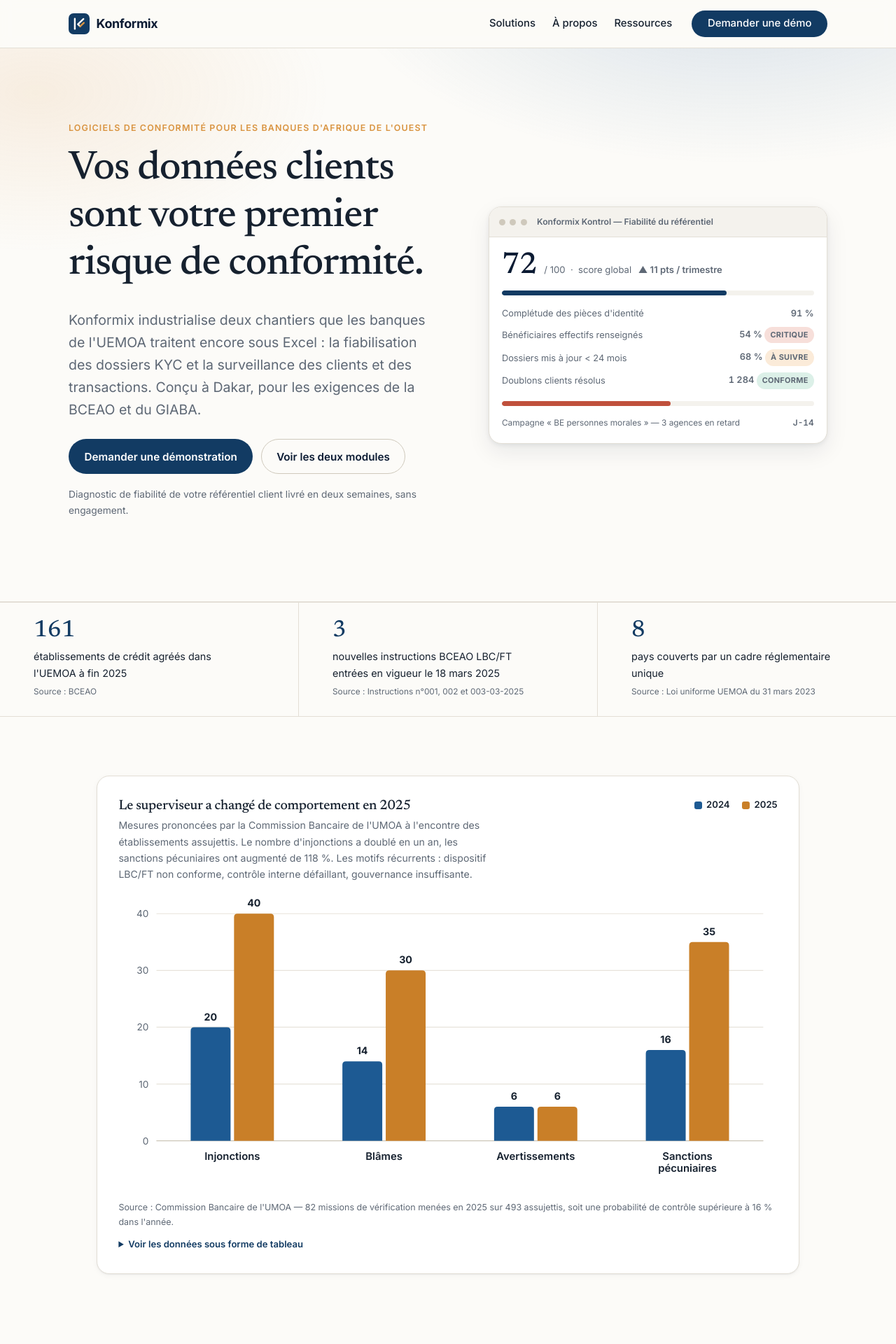
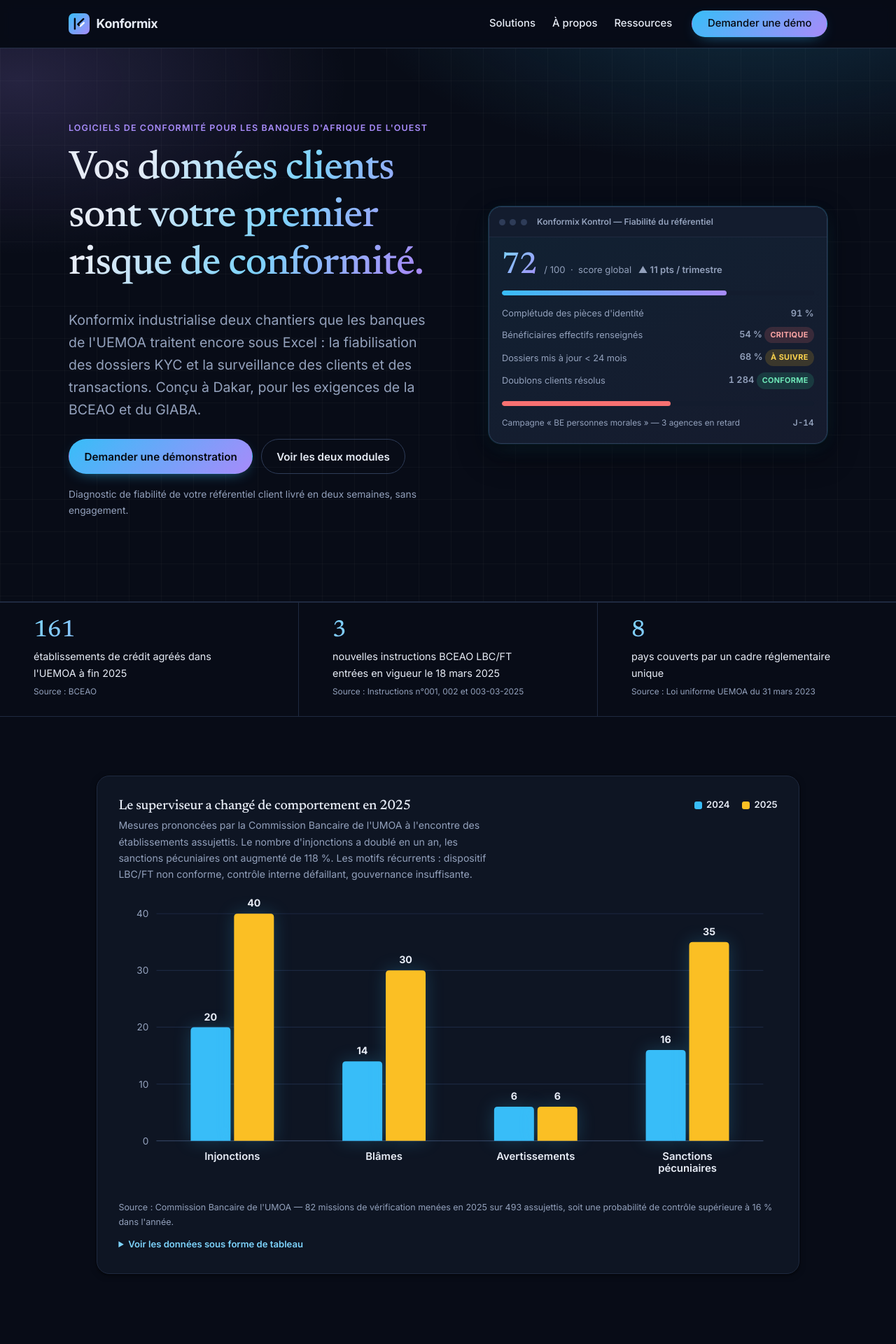
Before and after one commit to fallzy2211/konformix-site, a Django app: page / in a window 1280 px wide. Shown: the top 1920 px of the page at 70% size. Run offline with Django 5.2, Linux system fonts and the light colour scheme.

Commit message:
Charte nuit : fond sombre, accents cyan et violet
Bascule complete de la palette dans le bloc :root, les composants suivant les
variables sans modification de structure :

- fonds nuit, surfaces translucides, lignes sourdes ;
- cyan pour l'action, violet pour l'accent editorial, degrade des deux sur le
  titre de premier niveau, le score de la maquette et les chiffres cles ;
- lueurs ajoutees au survol des cartes, jamais portantes : une bordure lisible
  reste dessous ;
- grille en perspective legere et halos colores sur le heros et le bandeau
  d'appel ;
- logo et favicon repris en degrade de marque, meta theme-color et
  color-scheme declarees.

Contrastes verifies : tous les couples texte / fond depassent 4,5:1, les deux
series du graphique 3:1 avec une separation daltonisme conservee (cyan / ambre).

Co-Authored-By: Claude Opus 5 <noreply@anthropic.com>

```diff
--- a/static/css/site.css
+++ b/static/css/site.css
@@ -4,25 +4,32 @@
    ========================================================================== */
 
 :root {
-  /* Couleurs de marque */
-  --ink:        #0B1B33;
-  --ink-deep:   #061020;
-  --brand:      #123B63;
-  --brand-soft: #1D5A93;
-  --accent:     #D99441;
-  --accent-soft:#F4E2CB;
-  --signal:     #2F9E7E;
-  --danger:     #C0503C;
+  /* Couleurs de marque — charte nuit.
+     Le cyan porte l'action, le violet l'accent editorial ; les deux ne se
+     croisent jamais sur un meme texte, pour garder le contraste mesurable. */
+  --ink:        #05080F;
+  --ink-deep:   #03050B;
+  --brand:      #38BDF8;
+  --brand-soft: #7DD3FC;
+  --brand-deep: #0EA5E9;
+  --accent:     #A78BFA;
+  --accent-soft:#241E45;
+  --signal:     #34D399;
+  --danger:     #F87171;
 
-  --paper:      #FCFBF8;
-  --surface:    #FFFFFF;
-  --surface-alt:#F4F2ED;
-  --line:       #E3DFD6;
-  --line-strong:#CFC9BC;
+  --paper:      #080C17;
+  --surface:    #0E1523;
+  --surface-alt:#131C2E;
+  --line:       #1F2A40;
+  --line-strong:#2E3C58;
 
-  --text:       #16212F;
-  --text-muted: #5E6875;
-  --text-invert:#F3F1EC;
+  --text:       #E7ECF6;
+  --text-muted: #93A1BC;
+  --text-invert:#E7ECF6;
+
+  /* Lueurs — jamais portantes : elles s'ajoutent a une bordure lisible. */
+  --glow-brand: 0 0 0 1px rgba(56,189,248,.28), 0 8px 30px -12px rgba(56,189,248,.45);
+  --glow-accent:0 0 0 1px rgba(167,139,250,.30), 0 8px 30px -12px rgba(167,139,250,.45);
 
   /* Typographie */
   --font-display: "Newsreader", Georgia, "Times New Roman", serif;
@@ -35,13 +42,13 @@
   --gutter: clamp(1.25rem, 4vw, 3rem);
   --radius: 10px;
   --radius-lg: 18px;
-  --shadow-sm: 0 1px 2px rgba(11, 27, 51, .06), 0 2px 8px rgba(11, 27, 51, .04);
-  --shadow-md: 0 2px 6px rgba(11, 27, 51, .07), 0 12px 32px rgba(11, 27, 51, .08);
+  --shadow-sm: 0 1px 2px rgba(0, 0, 0, .5), 0 2px 10px rgba(0, 0, 0, .35);
+  --shadow-md: 0 4px 12px rgba(0, 0, 0, .55), 0 18px 44px rgba(0, 0, 0, .45);
 }
 
 /* ---------- Reset ---------- */
 *, *::before, *::after { box-sizing: border-box; }
-html { -webkit-text-size-adjust: 100%; scroll-behavior: smooth; }
+html { -webkit-text-size-adjust: 100%; scroll-behavior: smooth; color-scheme: dark; }
 body {
   margin: 0;
   font-family: var(--font-body);
@@ -56,6 +63,16 @@ a { color: var(--brand); text-decoration-thickness: 1px; text-underline-offset:
 a:hover { color: var(--brand-soft); }
 h1, h2, h3, h4 { line-height: 1.18; margin: 0 0 .6em; font-weight: 600; letter-spacing: -.015em; }
 h1 { font-family: var(--font-display); font-size: clamp(2.1rem, 5.2vw, 3.6rem); font-weight: 500; letter-spacing: -.02em; }
+/* Degrade reserve au titre de premier niveau : un repli en couleur pleine est
+   declare avant, pour les moteurs sans background-clip. */
+.hero h1 {
+  color: var(--text);
+  background: linear-gradient(120deg, var(--text) 18%, var(--brand-soft) 58%, var(--accent) 96%);
+  -webkit-background-clip: text; background-clip: text;
+}
+@supports (background-clip: text) or (-webkit-background-clip: text) {
+  .hero h1 { color: transparent; }
+}
 h2 { font-family: var(--font-display); font-size: clamp(1.6rem, 3.4vw, 2.3rem); font-weight: 500; }
 h3 { font-size: clamp(1.1rem, 2vw, 1.3rem); }
 p { margin: 0 0 1.1em; }
@@ -97,12 +120,15 @@ ul, ol { margin: 0 0 1.1em; padding-left: 1.2em; }
   text-decoration: none; transition: background .15s, color .15s, border-color .15s, transform .15s;
 }
 .btn:hover { transform: translateY(-1px); }
-.btn--primary { background: var(--brand); color: #fff; }
-.btn--primary:hover { background: var(--brand-soft); color: #fff; }
-.btn--accent { background: var(--accent); color: #241505; }
-.btn--accent:hover { background: #E7A75C; color: #241505; }
-.btn--ghost { border-color: var(--line-strong); color: var(--ink); background: transparent; }
-.btn--ghost:hover { border-color: var(--ink); background: rgba(11,27,51,.04); color: var(--ink); }
+.btn--primary {
+  background: linear-gradient(135deg, var(--brand) 0%, var(--accent) 100%);
+  color: #05080F; box-shadow: 0 6px 22px -12px rgba(56,189,248,.9);
+}
+.btn--primary:hover { color: #05080F; box-shadow: 0 10px 28px -10px rgba(124,150,250,.95); }
+.btn--accent { background: var(--accent); color: #120C26; }
+.btn--accent:hover { background: var(--brand-soft); color: #04141F; }
+.btn--ghost { border-color: var(--line-strong); color: var(--text); background: transparent; }
+.btn--ghost:hover { border-color: var(--brand); background: rgba(56,189,248,.08); color: var(--brand-soft); }
 .section--ink .btn--ghost { border-color: rgba(255,255,255,.32); color: #fff; }
 .section--ink .btn--ghost:hover { background: rgba(255,255,255,.08); color: #fff; }
 .btn-row { display: flex; flex-wrap: wrap; gap: .7rem; }
@@ -110,7 +136,7 @@ ul, ol { margin: 0 0 1.1em; padding-left: 1.2em; }
 /* ---------- En-tête ---------- */
 .site-header {
   position: sticky; top: 0; z-index: 100;
-  background: rgba(252, 251, 248, .88);
+  background: rgba(8, 12, 23, .82);
   backdrop-filter: saturate(150%) blur(10px);
   border-bottom: 1px solid var(--line);
 }
@@ -118,7 +144,7 @@ ul, ol { margin: 0 0 1.1em; padding-left: 1.2em; }
   display: flex; align-items: center; gap: 1.5rem;
   min-height: 68px;
 }
-.brandmark { display: inline-flex; align-items: center; gap: .6rem; text-decoration: none; color: var(--ink); }
+.brandmark { display: inline-flex; align-items: center; gap: .6rem; text-decoration: none; color: var(--text); }
 .brandmark__glyph { width: 30px; height: 30px; flex: none; }
 .brandmark__word { font-weight: 650; font-size: 1.12rem; letter-spacing: -.02em; }
 .nav { margin-left: auto; display: flex; align-items: center; gap: 1.5rem; }
@@ -126,15 +152,15 @@ ul, ol { margin: 0 0 1.1em; padding-left: 1.2em; }
   color: var(--text); text-decoration: none; font-size: .93rem; font-weight: 500;
   padding-block: .35rem; border-bottom: 2px solid transparent;
 }
-.nav a:hover { color: var(--brand); }
-.nav a[aria-current="page"] { border-bottom-color: var(--accent); color: var(--ink); }
+.nav a:hover { color: var(--brand-soft); }
+.nav a[aria-current="page"] { border-bottom-color: var(--accent); color: var(--text); }
 .nav__cta { margin-left: .25rem; }
 /* Le bouton de la barre de navigation est un <a> : il doit garder sa couleur de bouton. */
-.nav a.btn--primary { color: #fff; border-bottom-color: transparent; }
-.nav a.btn--primary:hover { color: #fff; }
+.nav a.btn--primary { color: #05080F; border-bottom-color: transparent; }
+.nav a.btn--primary:hover { color: #05080F; }
 .nav-toggle {
   margin-left: auto; display: none; background: none; border: 1px solid var(--line-strong);
-  border-radius: 8px; width: 40px; height: 38px; cursor: pointer; color: var(--ink);
+  border-radius: 8px; width: 40px; height: 38px; cursor: pointer; color: var(--text);
 }
 .nav-toggle span { display: block; width: 18px; height: 1.5px; background: currentColor; margin: 3.5px auto; }
 
@@ -154,8 +180,10 @@ ul, ol { margin: 0 0 1.1em; padding-left: 1.2em; }
 /* ---------- Hero ---------- */
 .hero {
   background:
-    radial-gradient(900px 420px at 82% -12%, rgba(29,90,147,.16), transparent 62%),
-    radial-gradient(700px 380px at 4% 8%, rgba(217,148,65,.13), transparent 60%),
+    radial-gradient(920px 440px at 84% -14%, rgba(56,189,248,.20), transparent 64%),
+    radial-gradient(760px 400px at 2% 6%, rgba(167,139,250,.18), transparent 62%),
+    linear-gradient(rgba(255,255,255,.028) 1px, transparent 1px) 0 0 / 100% 46px,
+    linear-gradient(90deg, rgba(255,255,255,.028) 1px, transparent 1px) 0 0 / 46px 100%,
     var(--paper);
   border-bottom: 1px solid var(--line);
   padding-block: clamp(3.5rem, 9vw, 6.5rem);
@@ -168,8 +196,11 @@ ul, ol { margin: 0 0 1.1em; padding-left: 1.2em; }
 
 /* Panneau illustratif : maquette de tableau de bord */
 .mock {
-  background: var(--surface); border: 1px solid var(--line);
-  border-radius: var(--radius-lg); box-shadow: var(--shadow-md); overflow: hidden;
+  background: linear-gradient(160deg, rgba(56,189,248,.07), rgba(167,139,250,.05)), var(--surface);
+  border: 1px solid var(--line-strong);
+  border-radius: var(--radius-lg);
+  box-shadow: var(--shadow-md), var(--glow-brand);
+  overflow: hidden;
 }
 .mock__bar {
   display: flex; align-items: center; gap: .4rem;
@@ -179,11 +210,16 @@ ul, ol { margin: 0 0 1.1em; padding-left: 1.2em; }
 .mock__title { margin-left: .5rem; font-size: .76rem; color: var(--text-muted); font-weight: 550; }
 .mock__body { padding: 1.15rem; display: grid; gap: .9rem; }
 .mock__score { display: flex; align-items: baseline; gap: .6rem; }
-.mock__score b { font-family: var(--font-display); font-size: 2.7rem; font-weight: 500; line-height: 1; color: var(--ink); }
+.mock__score b {
+  font-family: var(--font-display); font-size: 2.7rem; font-weight: 500; line-height: 1;
+  background: linear-gradient(135deg, var(--brand-soft), var(--accent));
+  -webkit-background-clip: text; background-clip: text; color: transparent;
+}
 .mock__score span { font-size: .82rem; color: var(--text-muted); }
 .mock__delta { font-size: .78rem; font-weight: 600; color: var(--signal); }
 .bar { height: 7px; border-radius: 99px; background: var(--surface-alt); overflow: hidden; }
-.bar i { display: block; height: 100%; border-radius: 99px; background: var(--brand); }
+.bar i { display: block; height: 100%; border-radius: 99px;
+  background: linear-gradient(90deg, var(--brand), var(--accent)); }
 .mock__rows { display: grid; gap: .55rem; }
 .mock__row { display: grid; grid-template-columns: 1fr auto; gap: .6rem; align-items: center; font-size: .8rem; }
 .mock__row span { color: var(--text-muted); }
@@ -192,15 +228,20 @@ ul, ol { margin: 0 0 1.1em; padding-left: 1.2em; }
   display: inline-block; font-size: .68rem; font-weight: 650; letter-spacing: .03em;
   padding: .18rem .5rem; border-radius: 99px; text-transform: uppercase;
 }
-.pill--warn { background: #FBEBD9; color: #8A5518; }
-.pill--ok   { background: #DCF0E8; color: #1E6B54; }
-.pill--risk { background: #F7DFDA; color: #8E3324; }
+/* Selecteur double : .mock__row span fixe deja une couleur, il faut le battre. */
+.mock__row .pill--warn, .pill--warn { background: rgba(251,191,36,.16); color: #FCD34D; }
+.mock__row .pill--ok,   .pill--ok   { background: rgba(52,211,153,.16); color: #6EE7B7; }
+.mock__row .pill--risk, .pill--risk { background: rgba(248,113,113,.16); color: #FCA5A5; }
 
 /* ---------- Bandeau de chiffres ---------- */
 .stats { display: grid; grid-template-columns: repeat(3, 1fr); gap: 1px; background: var(--line); border-block: 1px solid var(--line); }
 @media (max-width: 780px) { .stats { grid-template-columns: 1fr; } }
 .stat { background: var(--paper); padding: 1.5rem var(--gutter); }
-.stat__value { font-family: var(--font-display); font-size: 2.1rem; font-weight: 500; color: var(--brand); line-height: 1; }
+.stat__value {
+  font-family: var(--font-display); font-size: 2.1rem; font-weight: 500; line-height: 1;
+  background: linear-gradient(135deg, var(--brand-soft), var(--accent));
+  -webkit-background-clip: text; background-clip: text; color: transparent;
+}
 .stat__label { font-size: .9rem; color: var(--text); margin-top: .45rem; max-width: 34ch; }
 .stat__source { font-size: .74rem; color: var(--text-muted); margin-top: .35rem; }
 
@@ -386,9 +441,9 @@ textarea.field { resize: vertical; min-height: 100px; }
 :root {
   /* Palette de séries — validée : bande de clarté, plancher de chroma,
      séparation daltonisme (ΔE 25,2 protan) et contraste ≥ 3:1 sur fond clair. */
-  --serie-a: #1D5A93;  /* 2024 */
-  --serie-b: #C97F28;  /* 2025 */
-  --grid:    #E7E3DA;
+  --serie-a: #38BDF8;  /* 2024 */
+  --serie-b: #FBBF24;  /* 2025 */
+  --grid:    #1B2740;
 }
 
 /* ---------- Apparition au défilement ---------- */
@@ -443,6 +498,7 @@ textarea.field { resize: vertical; min-height: 100px; }
 .chart { width: 100%; min-width: 460px; height: auto; display: block; }
 .chart .grid-line { stroke: var(--grid); stroke-width: 1; }
 .chart .axis-line { stroke: var(--line-strong); stroke-width: 1; }
+.chart .bar-rect { filter: drop-shadow(0 0 10px rgba(56,189,248,.22)); }
 .chart text { font-family: var(--font-body); fill: var(--text-muted); }
 .chart .tick { font-size: 11px; }
 .chart .cat { font-size: 12px; fill: var(--text); font-weight: 550; }
@@ -482,7 +538,7 @@ textarea.field { resize: vertical; min-height: 100px; }
 
 .figure__source { font-size: .78rem; color: var(--text-muted); margin: 1rem 0 0; }
 .figure details { margin-top: .7rem; }
-.figure summary { cursor: pointer; font-size: .82rem; color: var(--brand); font-weight: 550; }
+.figure summary { cursor: pointer; font-size: .82rem; color: var(--brand-soft); font-weight: 550; }
 .figure table { border-collapse: collapse; margin-top: .7rem; font-size: .84rem; width: 100%; }
 .figure th, .figure td { text-align: right; padding: .35rem .7rem; border-bottom: 1px solid var(--line); }
 .figure th:first-child, .figure td:first-child { text-align: left; }
--- a/templates/base.html
+++ b/templates/base.html
@@ -3,6 +3,8 @@
 <head>
 <meta charset="utf-8">
 <meta name="viewport" content="width=device-width, initial-scale=1">
+<meta name="color-scheme" content="dark">
+<meta name="theme-color" content="#080C17">
 <title>{% block title %}{{ brand.name }} — {{ brand.tagline }}{% endblock %}</title>
 <meta name="description" content="{% block description %}{% translate "Konformix édite deux logiciels de conformité pour les banques d'Afrique de l'Ouest : fiabilisation des données KYC et profilage des clients et des transactions. Calibré sur la réglementation BCEAO." %}{% endblock %}">
 <link rel="canonical" href="{% block canonical %}https://{{ brand.domain }}{{ request.path }}{% endblock %}">
--- a/templates/partials/logo.html
+++ b/templates/partials/logo.html
@@ -1,6 +1,12 @@
 <svg class="brandmark__glyph" viewBox="0 0 32 32" role="img" aria-hidden="true" focusable="false">
-  <rect width="32" height="32" rx="7.5" fill="#123B63"/>
-  <path d="M9.5 8.2v15.6" stroke="#FCFBF8" stroke-width="2.6" stroke-linecap="round"/>
-  <path d="M22.6 8.6 14.2 16.6l3.4 3.3" stroke="#FCFBF8" stroke-width="2.6" stroke-linecap="round" stroke-linejoin="round" fill="none"/>
-  <path d="m17.6 19.9 5.6-5.4" stroke="#D99441" stroke-width="2.6" stroke-linecap="round"/>
+  <defs>
+    <linearGradient id="kx-mark" x1="0" y1="0" x2="1" y2="1">
+      <stop offset="0%" stop-color="#38BDF8"/>
+      <stop offset="100%" stop-color="#A78BFA"/>
+    </linearGradient>
+  </defs>
+  <rect width="32" height="32" rx="7.5" fill="url(#kx-mark)"/>
+  <path d="M9.5 8.2v15.6" stroke="#05080F" stroke-width="2.6" stroke-linecap="round"/>
+  <path d="M22.6 8.6 14.2 16.6l3.4 3.3" stroke="#05080F" stroke-width="2.6" stroke-linecap="round" stroke-linejoin="round" fill="none"/>
+  <path d="m17.6 19.9 5.6-5.4" stroke="#F8FAFF" stroke-width="2.6" stroke-linecap="round"/>
 </svg>
```
Also changed, not shown: other parts of static/css/site.css (+44 -24 lines), README.md, static/img/favicon.svg.
